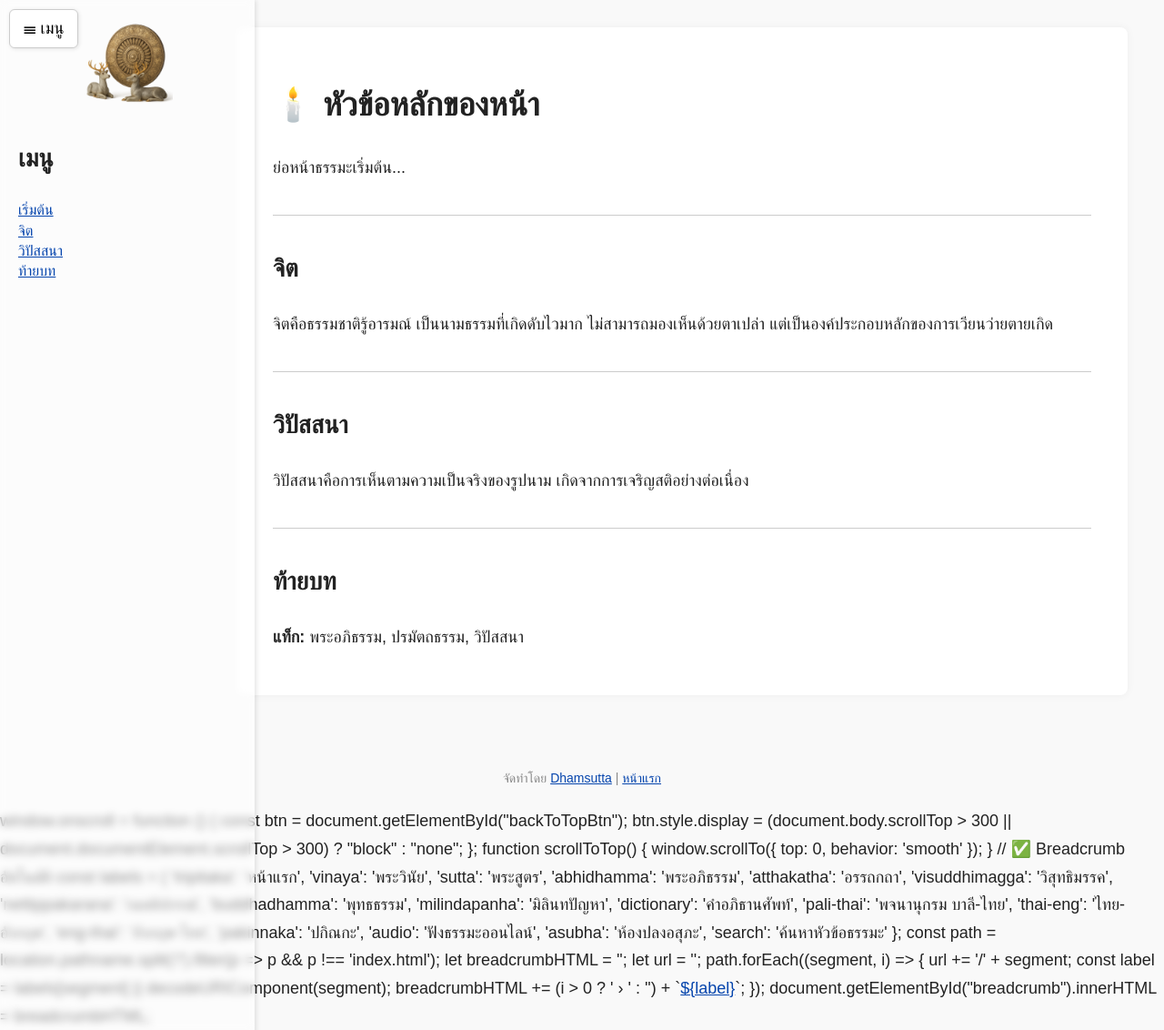
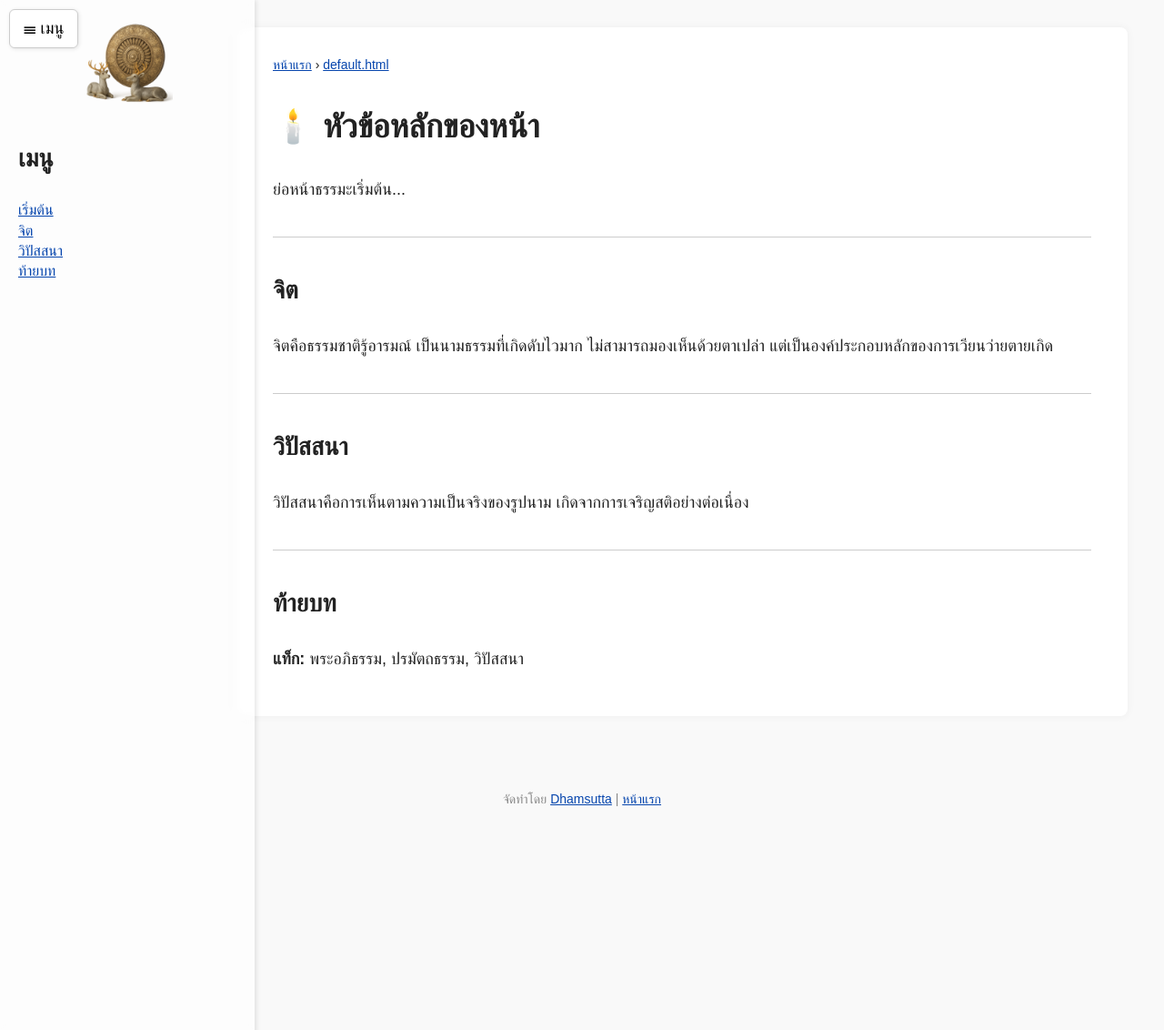
Before and after one commit to dhamsutta/tripitaka, a Jekyll site: the page default.html, which Jekyll copies as it is, in a window 1280 px wide and 1132 px high. Shown: the whole window at 91% size. Built offline with Jekyll 4.4.1, drawn with Linux system fonts in a browser that asks for light colours; some web fonts are replaced; comment, search, counter and statistics services are not loaded.

Commit message:
Update default.html

```diff
--- a/default.html
+++ b/default.html
@@ -2,7 +2,7 @@
 <html lang="th">
 <head>
   <!-- Favicon -->
-  <link rel="icon" href="/tripitaka/images/icon-512.png" type="image/png" />
+  <link rel="icon" href="/tripitaka/images/fav3.png" type="image/png" />
 
   <!-- OG Image สำหรับแชร์ -->
   <meta property="og:image" content="https://dhamsutta.github.io/tripitaka/images/dhammalogo.png" />
@@ -80,7 +80,7 @@
       left: 0;
       width: 240px;
       height: 100vh;
-      background: rgba(255, 255, 255, 0.5);
+      background: rgba(255, 255, 255, 0.6);
       backdrop-filter: blur(4px);
       padding: 20px;
       box-shadow: 2px 0 5px rgba(0,0,0,0.1);
@@ -313,7 +313,7 @@
   });
 </script>
 
-
+<script>
     window.onscroll = function () {
       const btn = document.getElementById("backToTopBtn");
       btn.style.display = (document.body.scrollTop > 300 || document.documentElement.scrollTop > 300)
```
